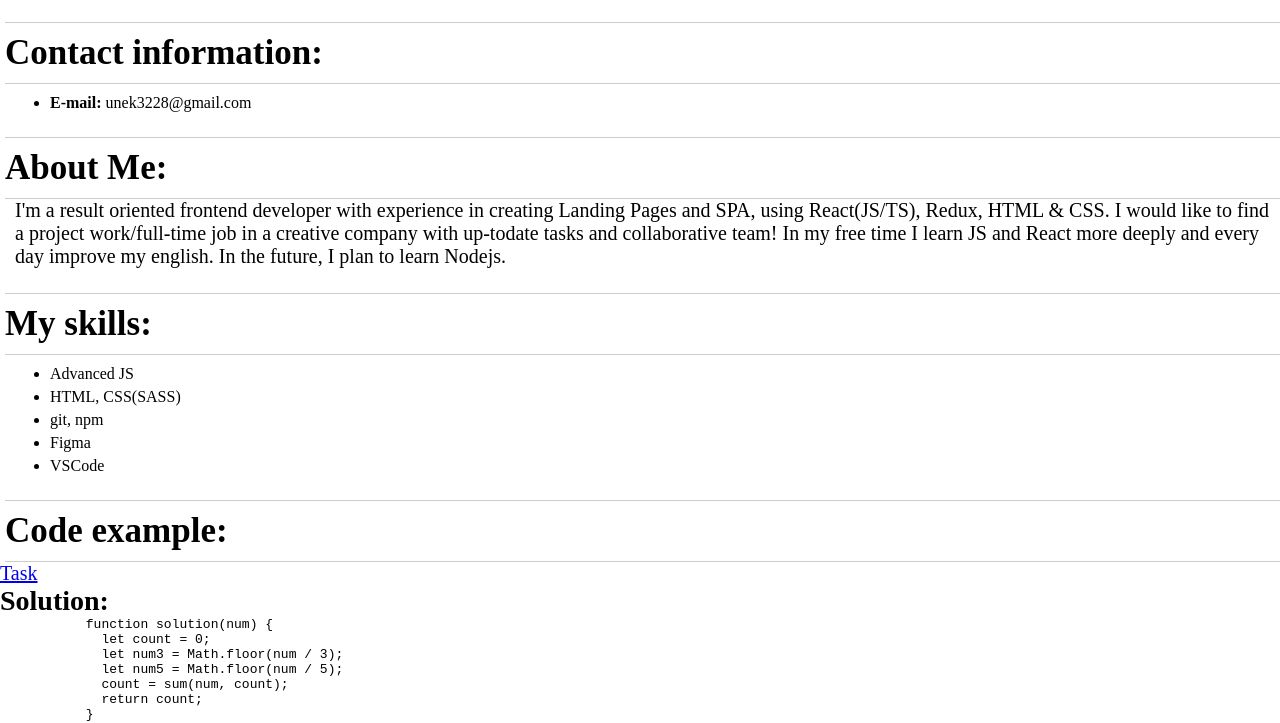
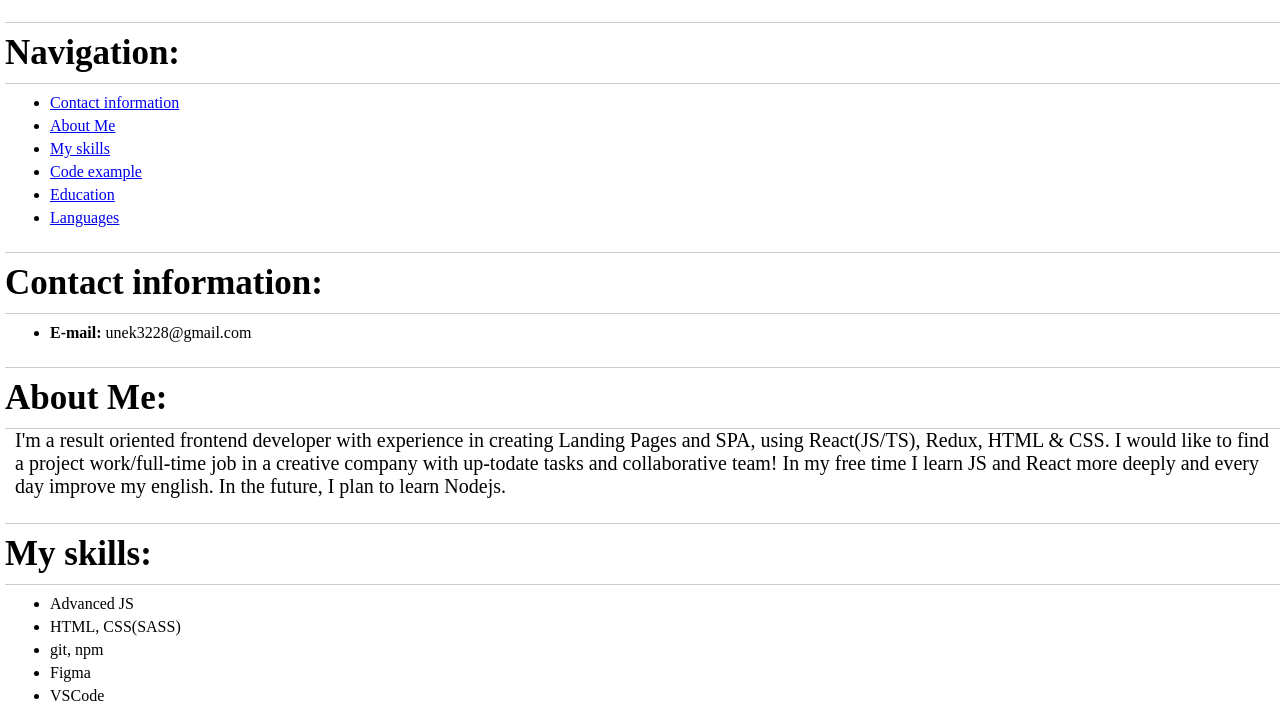
Before and after one commit to unek12/rsschool-cv, a plain HTML site: page index.html in a window 1280 px wide. Shown: the part 107-830 px from the top of the page. Drawn offline with Linux system fonts and the light colour scheme.

Commit message:
feat: add nav

```diff
--- a/index.html
+++ b/index.html
@@ -19,22 +19,33 @@
     </header>
 
     <main>
+        <nav>
+            <h2 class="section__title">Navigation:</h2>
+            <ul class="list">
+                <li class="list__item"><a href="#contact-ingormation">Contact information</a></li>
+                <li class="list__item"><a href="#about-me">About Me</a></li>
+                <li class="list__item"><a href="#my-skills">My skills</a></li>
+                <li class="list__item"><a href="#code-example">Code example</a></li>
+                <li class="list__item"><a href="#education">Education</a></li>
+                <li class="list__item"><a href="#languages">Languages</a></li>
+            </ul>
+        </nav>
 
-        <section class="section">
+        <section id='contact-ingormation' class="section">
             <h2 class="section__title">Contact information:</h2>
             <ul class="list">
                 <li class="list__item"><b>E-mail:</b> unek3228@gmail.com</li>
             </ul>
         </section>
 
-        <section class="section">
+        <section id='about-me' class="section">
             <h2 class="section__title">About Me:</h2>
             <span class="section__text-content">
           I'm a result oriented frontend developer with experience in creating Landing Pages and SPA, using React(JS/TS), Redux, HTML & CSS. I would like to find a project work/full-time job in a creative company with up-todate tasks and collaborative team! In my free time I learn JS and React more deeply and every day improve my english. In the future, I plan to learn Nodejs.
         </span>
         </section>
 
-        <section class="section">
+        <section id='my-skills' class="section">
             <h2 class="section__title">My skills:</h2>
             <ul class="list">
                 <li class="list__item">Advanced JS</li>
@@ -45,7 +56,7 @@
             </ul>
         </section>
 
-        <section class="section">
+        <section id='code-example' class="section">
             <h2 class="section__title">Code example:</h2>
             <div>
                 <a href="https://www.codewars.com/kata/514b92a657cdc65150000006/train/javascript" target=”_blank” style="font-size: 20px">
@@ -79,7 +90,7 @@
             </div>
         </section>
 
-        <section class="section">
+        <section id='education' class="section">
             <h2 class="section__title">Education:</h2>
             <ul class="list">
                 <li class="list__item">
@@ -99,7 +110,7 @@
                 </li>
             </ul>
         </section>
-        <section class="section">
+        <section id='languages' class="section">
             <h2 class="section__title">Languages:</h2>
             <ul class="list">
                 <li class="list__item">Russian - native language</li>
```
